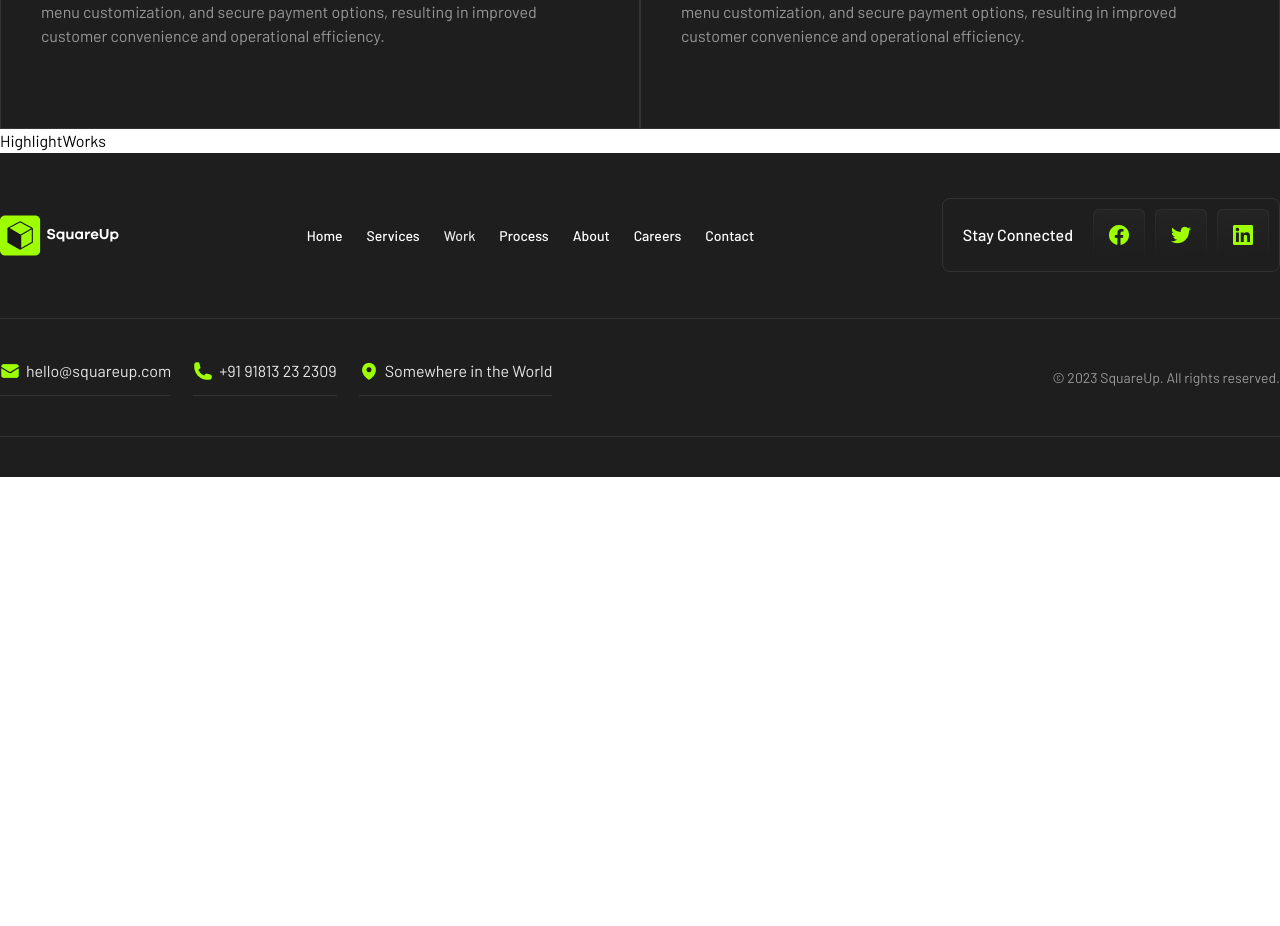
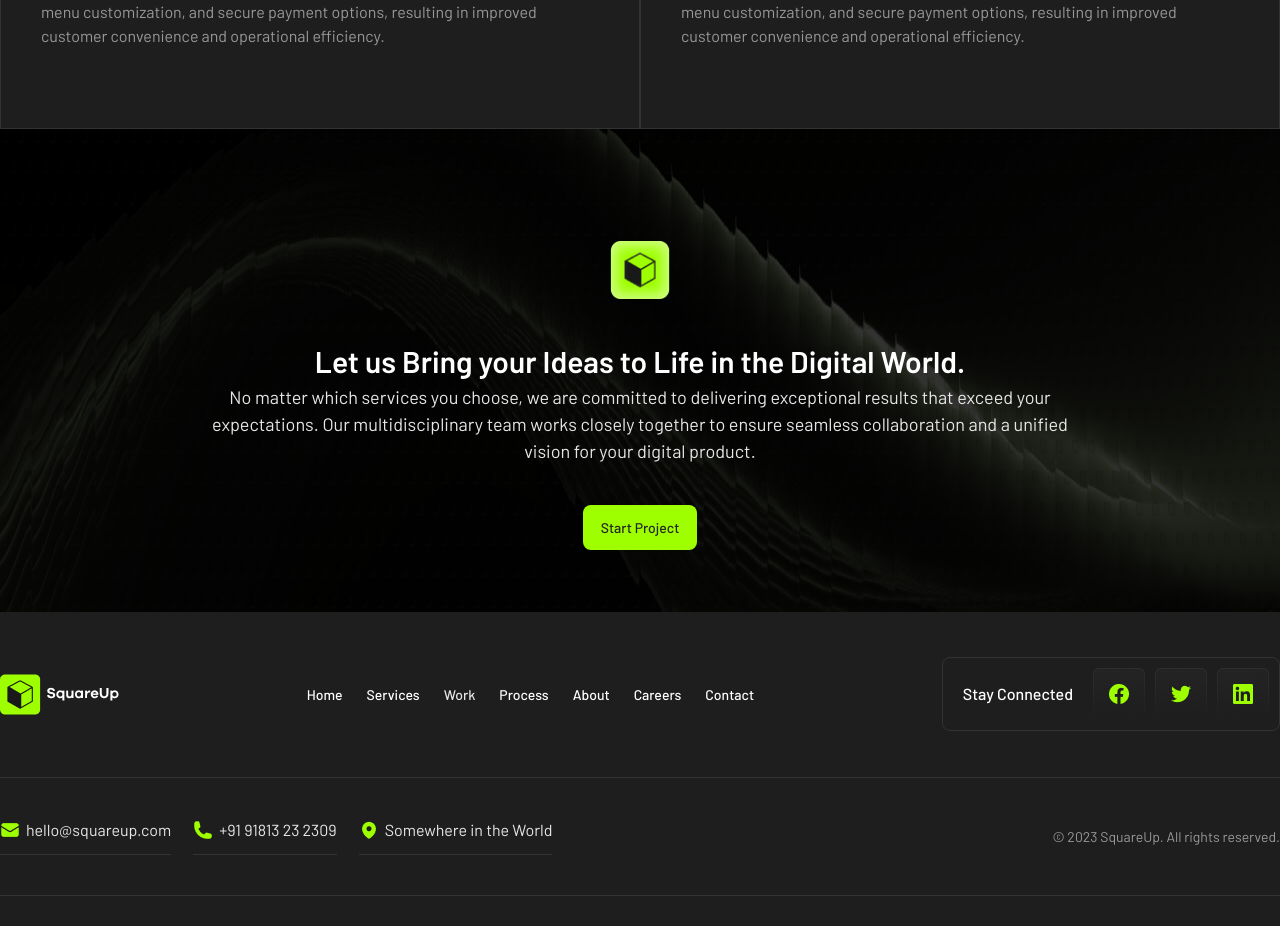
Before and after one commit to Ellham-dev/product-studio-with-react, a React (Vite) app: page /work in a window 1280 px wide. Shown: the part 4160-5086 px from the top of the page. Before the commit the page ends 4637 px from the top, so only its background shows below. Built offline with nearby package versions, Linux system fonts and the light colour scheme.

Commit message:
HighlightWork componenets complete

```diff
--- a/src/components/HighlightWorks.jsx
+++ b/src/components/HighlightWorks.jsx
@@ -1,8 +1,32 @@
 import React from 'react'
+import HighlightWork from '/IntarestBenner.png'
+import Logo1 from '/HighlightLogo.png'
 
 const HighlightWorks = () => {
   return (
-    <div>HighlightWorks</div>
+    <>
+      <section className='bg-[#1E1E1E]'>
+        <div className="max-w-[1280px] mx-auto">
+          <div className="relative">
+            <div className="">
+              <img src={HighlightWork} alt="" className='h-[483px]' />
+            </div>
+            <div className="absolute top-0 left-0 w-full h-full bg-black/80">
+              <div className="text-center absolute top-[112px] left-1/2 -translate-x-1/2 flex flex-col items-center">
+                <div className="mb-10 w-[60px]">
+                  <img src={Logo1} alt="" className='w-full' /></div>
+                <h2 className='text-[30px] font-semibold text-white mb-2.5.5'>Let us Bring your Ideas to Life in the Digital World.</h2>
+                <p className='text-lg leading-[150%] text-[#E6E6E6] w-[896px] mb-10'>No matter which services you choose, we are committed to delivering exceptional results that exceed your expectations. Our multidisciplinary team works closely together to ensure seamless collaboration and a unified vision for your digital product.</p>
+                <div className="">
+                  <button className='px-[18px] py-3 bg-[#9EFF00] text-sm leading-[150%] font-medium text-[#262626] rounded-lg'>Start Project</button>
+                </div>
+              </div>
+            </div>
+          </div>
+        </div>
+      </section>
+
+    </>
   )
 }
 
```
